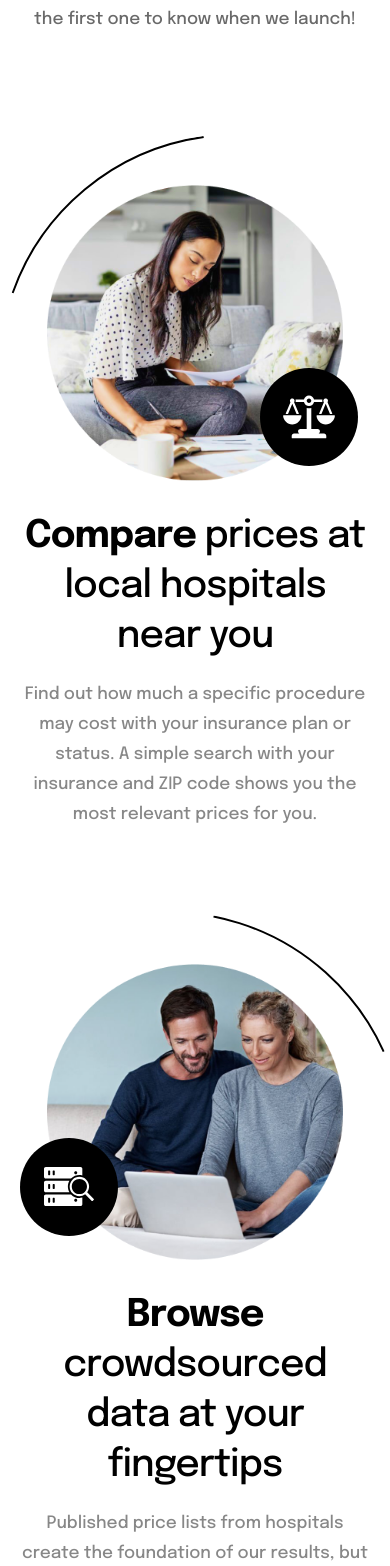
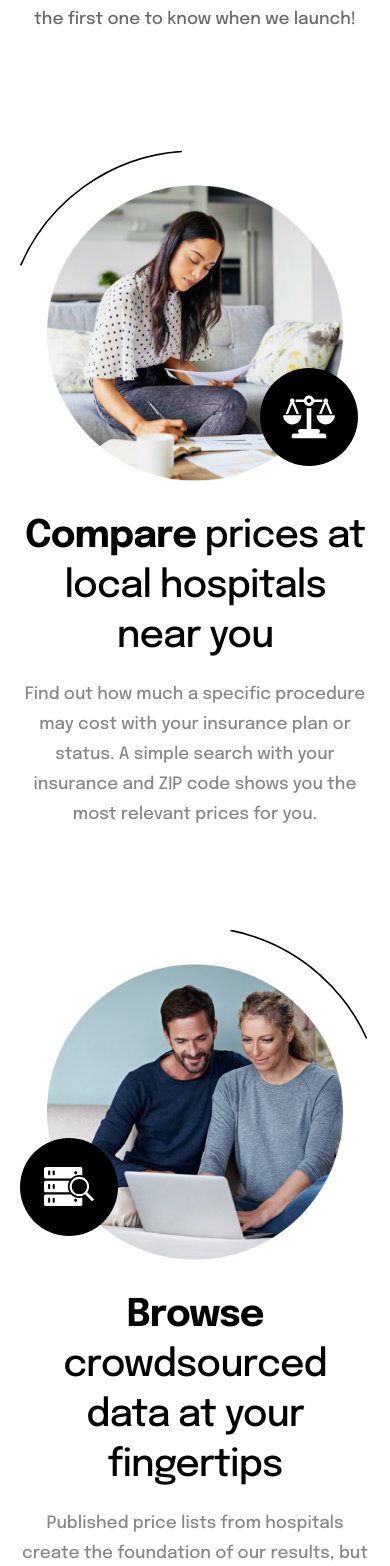
Before and after one commit to komiljohn-drafts/gmarket, a Next.js app: page / in a window 390 px wide. Shown: the part 782-2348 px from the top of the page. Built offline with nearby package versions, Linux system fonts and the light colour scheme.

Commit message:
completed responsive

```diff
--- a/components/UI/Follow/Follow.module.scss
+++ b/components/UI/Follow/Follow.module.scss
@@ -27,7 +27,7 @@
       letter-spacing: -1.95918px;
     }
     input {
-      width: 353px;
+      max-width: 353px;
       margin-bottom: 36px;
     }
     .subtitle {
--- a/components/UI/Footer/Footer.module.scss
+++ b/components/UI/Footer/Footer.module.scss
@@ -34,7 +34,12 @@
       @include lg {
         width: 100%;
       }
+      @include sm {
+        flex-direction: column;
+        text-align: center;
+      }
       .nav__list {
+        margin-bottom: 50px;
         .nav__item {
           margin-bottom: 23px;
           &:last-child {
@@ -48,6 +53,9 @@
       .contacts {
         .call {
           margin-bottom: 39px;
+          @include sm {
+            margin-bottom: 25px;
+          }
         }
         a {
           @include font(16px, 16px, 500, rgba(255, 255, 255, 0.58));
--- a/components/UI/Work/Work.module.scss
+++ b/components/UI/Work/Work.module.scss
@@ -30,6 +30,11 @@
           top: -8px;
           left: -18px;
           transform: scale(1) rotate(-8deg);
+        }
+        @include sm {
+          top: -15px;
+          left: -25px;
+          transform: scale(0.8) rotate(-4deg);
         }
       }
       .small {
@@ -83,6 +88,11 @@
           @include lg {
             transform: scale(1) rotate(3deg);
           }
+          @include sm {
+            top: -17px;
+            right: -18px;
+            transform: scale(0.8) rotate(3deg);
+          }
         }
         .small {
           left: 0px;
@@ -117,6 +127,11 @@
           left: 0px;
           transform: scale(1) rotate(-5deg);
         }
+        @include sm {
+          top: -35px;
+          left: -19px;
+          transform: scale(0.8) rotate(-5deg);
+        }
       }
       .small {
         right: 34px;
--- a/components/UI/Work/index.jsx
+++ b/components/UI/Work/index.jsx
@@ -100,9 +100,7 @@ function Work() {
             </div>
             <div className={cls.content}>
               <h2 className={cls.title}>
-                Securely&nbsp;
-                <span>store</span>
-                &nbsp;healthcare information
+                Securely <span>store</span> &nbsp;healthcare information
               </h2>
               <p className={cls.subtitle}>
                 We utilize bank-level security, 256-bit encryption to securely
```
